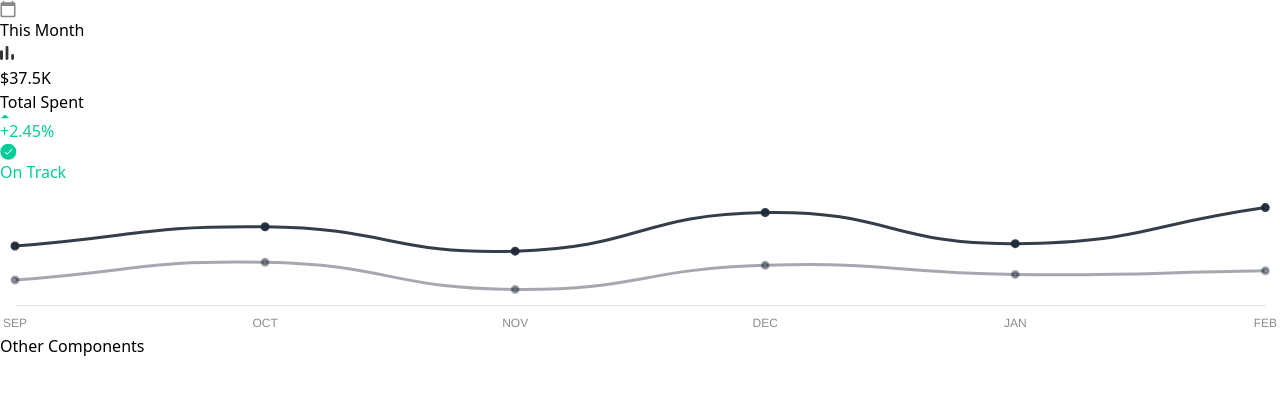
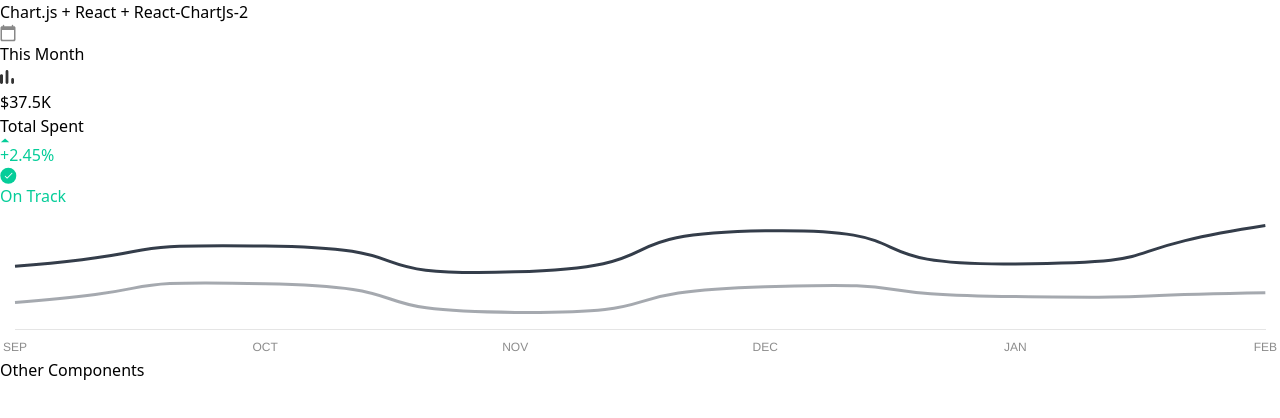
Before and after one commit to Okeke-Divine/eric-chart-repo, a React (Vite) app: page / in a window 1280 px wide. Shown: the top 418 px of the page. Built offline with nearby package versions, Linux system fonts and the light colour scheme.

Commit message:
Major update

```diff
--- a/src/App.tsx
+++ b/src/App.tsx
@@ -5,6 +5,9 @@ function App() {
   return (
     <>
       <main className="p-10 bg-gray-100 min-h-[100vh]">
+        <div className="mb-10 font-bold text-4xl bg-white w-fit p-5 rounded-lg shadow-sm duration-300 hover:shadow-md">
+          Chart.js + React + React-ChartJs-2
+        </div>
         <div className="block md:flex">
           <div className="w-full md:w-3/4">
             <ChartComponent />
--- a/src/components/chart.tsx
+++ b/src/components/chart.tsx
@@ -1,4 +1,4 @@
-import { Chart as ChartJs, defaults } from "chart.js/auto";
+import { defaults } from "chart.js/auto";
 import { Line } from "react-chartjs-2";
 // import the data or replace sourceData using a response from the api
 import sourceData from "../data/sourceData.json";
@@ -19,7 +19,7 @@ defaults.responsive = true;
 function ChartComponent() {
   return (
     <>
-      <div className="bg-white p-10 rounded-2xl duration hover:shadow-md">
+      <div className="bg-white p-10 rounded-2xl duration-300 shadow-sm hover:shadow-md">
         <div className="flex justify-between items-center">
           <div>
             <button className="p-2 pl-3 pr-3 rounded-lg bg-gray-100 text-gray-400 flex gap-x-2 items-center">
@@ -63,23 +63,33 @@ function ChartComponent() {
                   {
                     label: "Revenue",
                     data: sourceData.map((data) => data.revenue),
-                    backgroundColor: "rgba(31,41,55,0.9)",
-                    borderColor: "rgba(31,41,55,0.9)",
-                    borderWidth: 3,
+                    backgroundColor: "rgba(31,41,55,0.9)", // Line color
+                    borderColor: "rgba(31,41,55,0.9)", // Border color
+                    borderWidth: 3, // Line width
+                    pointRadius: 0, // Hide points initially
+                    hoverRadius: 8, // Hover radius
+                    hoverBackgroundColor: "white", // Hover background color
+                    hoverBorderColor: "rgba(31,41,55,0.9)", // Hover border color
+                    hoverBorderWidth: 3, // Hover border width
                   },
                   {
                     label: "Cost",
                     data: sourceData.map((data) => data.cost),
-                    backgroundColor: "rgba(31,41,55,0.4)",
-                    borderColor: "rgba(31,41,55,0.4)",
-                    borderWidth: 3,
+                    backgroundColor: "rgba(31,41,55,0.4)", // Line color
+                    borderColor: "rgba(31,41,55,0.4)", // Border color
+                    borderWidth: 3, // Line width
+                    pointRadius: 0, // Hide points initially
+                    hoverRadius: 8, // Hover radius
+                    hoverBackgroundColor: "white", // Hover background color
+                    hoverBorderColor: "rgba(31,41,55,0.4)", // Hover border color (adjusted for second line)
+                    hoverBorderWidth: 3, // Hover b
                   },
                 ],
               }}
               options={{
                 elements: {
                   line: {
-                    tension: 0.5,
+                    tension: 0.7,
                   },
                 },
                 plugins: {
@@ -115,7 +125,7 @@ function ChartComponent() {
                 scales: {
                   x: {
                     ticks: {
-                      color: 'rgba(128,128,128,0.9)', // Set color of x-axis labels to gray
+                      color: "rgba(128,128,128,0.9)", // Set color of x-axis labels to gray
                     },
                     grid: {
                       display: false,
```
